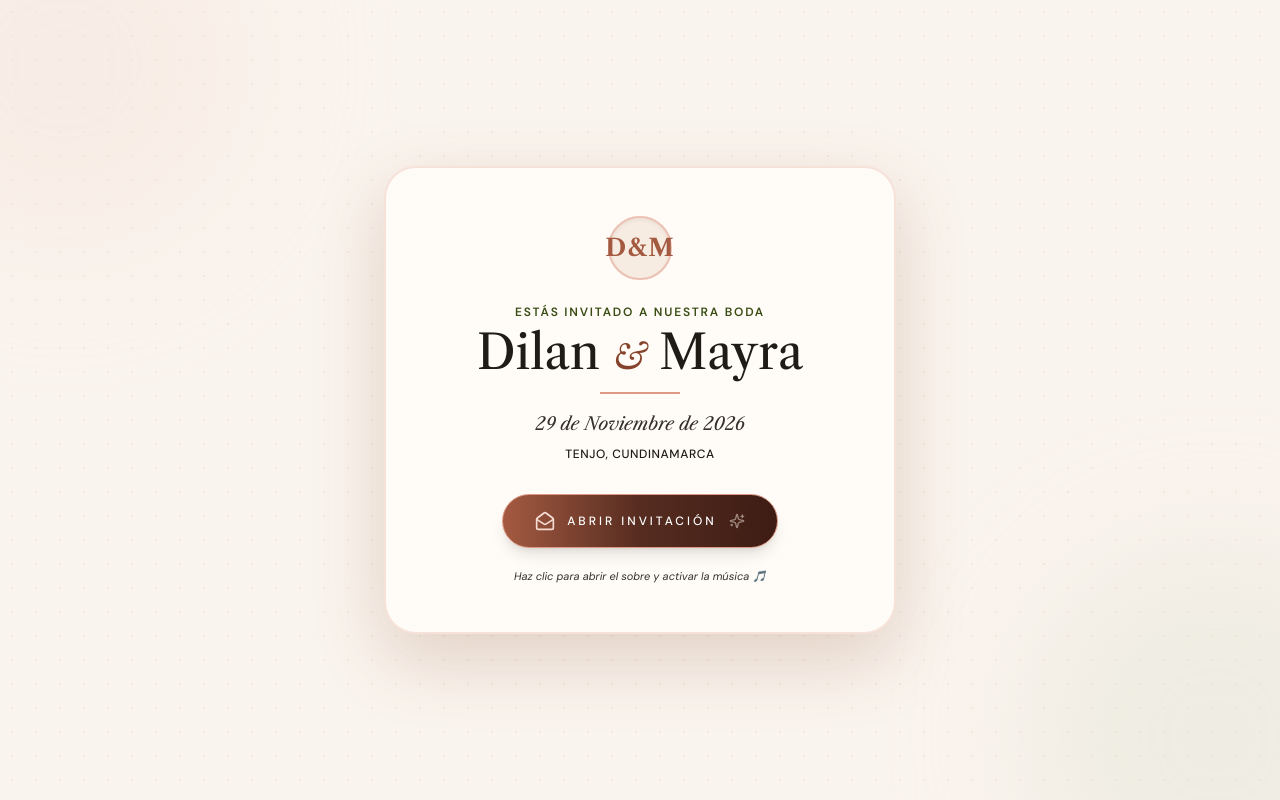
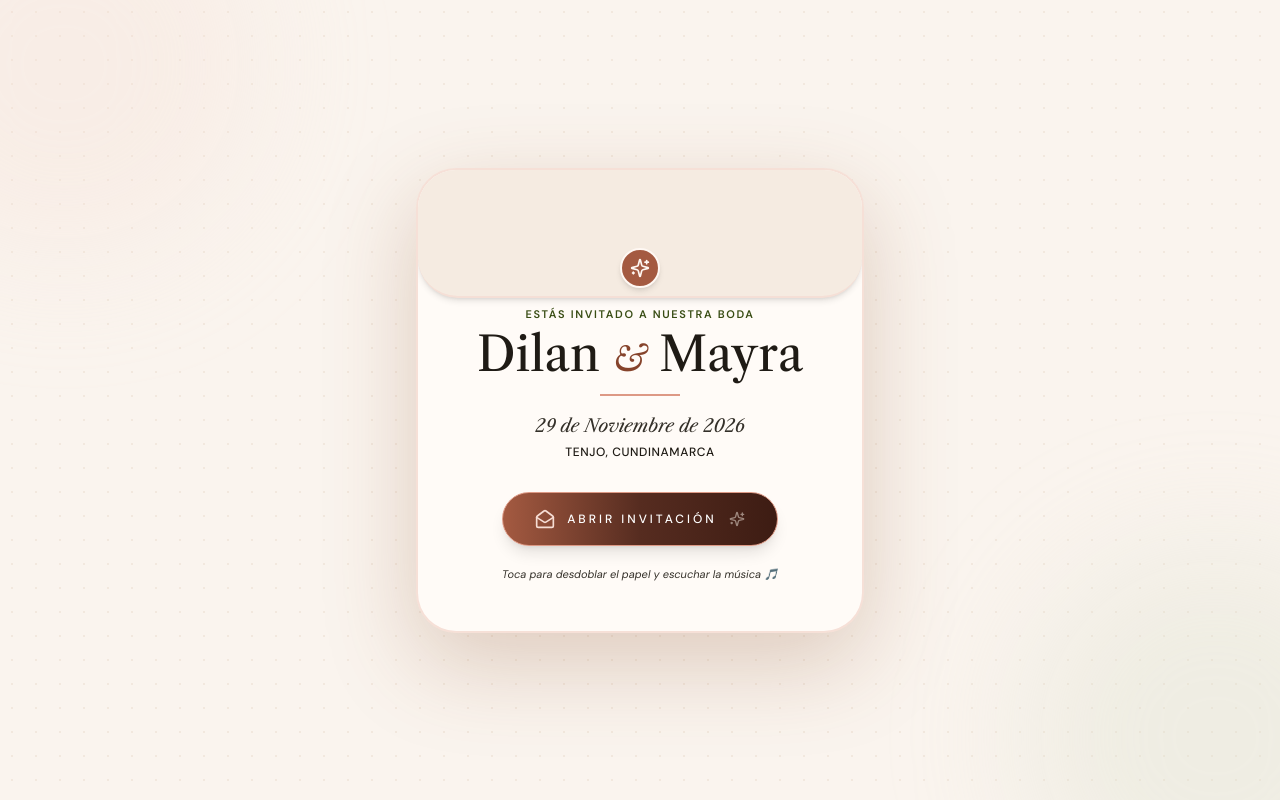
Before and after one commit to Dilan-has/invitacion, a Vue app: page / in a window 1280 px wide. Shown: the top 800 px of the page. Built offline with nearby package versions, Linux system fonts and the light colour scheme; a web font is replaced by a local one.

Commit message:
Animacion 3D de desdoblamiento de papel al abrir invitacion

```diff
--- a/src/components/WelcomeOverlay.vue
+++ b/src/components/WelcomeOverlay.vue
@@ -2,40 +2,63 @@
   <transition
     leave-active-class="transition-all duration-1000 ease-in-out"
     leave-from-class="opacity-100 scale-100"
-    leave-to-class="opacity-0 scale-105 pointer-events-none"
+    leave-to-class="opacity-0 scale-110 pointer-events-none"
   >
     <div
       v-if="isOpen"
-      class="fixed inset-0 z-[100] bg-[#FAF4EE] flex items-center justify-center p-4 overflow-hidden select-none"
+      class="fixed inset-0 z-[100] bg-[#FAF4EE] flex items-center justify-center p-4 overflow-hidden select-none [perspective:1200px]"
     >
-      <!-- Background Decorative Elements -->
+      <!-- Background Decorative Warm Gradients -->
       <div class="absolute inset-0 bg-[radial-gradient(#e5d5c5_1px,transparent_1px)] [background-size:24px_24px] opacity-40"></div>
       <div class="absolute -top-32 -left-32 w-96 h-96 bg-terracotta-200/30 rounded-full blur-3xl"></div>
       <div class="absolute -bottom-32 -right-32 w-96 h-96 bg-olive-200/30 rounded-full blur-3xl"></div>
 
-      <!-- Main Envelope Card Container -->
+      <!-- Main Envelope Outer Container -->
       <div
         :class="[
-          'relative max-w-lg w-full bg-[#FFFBF7] rounded-[2rem] p-8 sm:p-12 text-center border-2 border-terracotta-200/80 shadow-[0_25px_70px_rgba(139,81,44,0.22)] transition-all duration-1000 transform',
-          isOpening ? 'scale-110 rotate-1 opacity-0 blur-sm' : 'scale-100 rotate-0 opacity-100'
+          'relative max-w-md w-full transition-all duration-1000 transform [transform-style:preserve-3d]',
+          isUnfoldingLetter ? 'scale-110 -translate-y-8 opacity-0 blur-xs' : 'scale-100 translate-y-0 opacity-100'
         ]"
       >
-        <!-- Gold / Terracotta Top Ornament -->
+
+        <!-- Outer Craft Paper Envelope Card -->
+        <div class="relative bg-[#FFFBF7] rounded-[2.5rem] p-8 sm:p-12 text-center border-2 border-terracotta-200/90 shadow-[0_30px_90px_rgba(139,81,44,0.25)] overflow-hidden">
+
+          <!-- Top Envelope Triangular Flap Effect -->
+          <div
+            :class="[
+              'absolute top-0 left-0 right-0 h-32 bg-[#F5EBE1] border-b-2 border-terracotta-200/80 rounded-b-[2.5rem] origin-top transition-transform duration-700 ease-in-out shadow-md z-20 pointer-events-none',
+              isOpeningFlap ? '[transform:rotateX(-180deg)]' : '[transform:rotateX(0deg)]'
+            ]"
+          >
+            <!-- Gold Seal Motif on Flap -->
+            <div class="absolute bottom-2 left-1/2 -translate-x-1/2 w-10 h-10 rounded-full bg-terracotta-700 border-2 border-cream-100 flex items-center justify-center shadow-md">
+              <Sparkles class="w-5 h-5 text-cream-100" />
+            </div>
+          </div>
+
+          <!-- Inside Unfolding Letter Content -->
+          <div
+            :class="[
+              'relative z-10 transition-all duration-700 ease-out',
+              isOpeningFlap ? 'translate-y-2 scale-102' : 'translate-y-0'
+            ]"
+          >
+            <!-- Monogram Seal -->
             <div class="w-16 h-16 rounded-full bg-cream-200 border-2 border-terracotta-300 flex items-center justify-center mx-auto mb-6 text-terracotta-700 shadow-inner">
               <span class="font-serif text-2xl font-bold tracking-wider">D&amp;M</span>
             </div>
 
-        <span class="text-xs uppercase tracking-editorial text-olive-700 font-semibold mb-2 block">Estás Invitado a Nuestra Boda</span>
+            <span class="text-[11px] uppercase tracking-editorial text-olive-700 font-semibold mb-2 block">Estás Invitado a Nuestra Boda</span>
 
             <!-- Couple Names -->
             <h1 class="font-serif text-4xl sm:text-5xl text-charcoal-900 font-normal mb-3 leading-tight">
               Dilan <span class="font-serif italic text-terracotta-600 text-3xl sm:text-4xl">&amp;</span> Mayra
             </h1>
 
-        <!-- Date & Location -->
             <div class="w-20 h-0.5 bg-terracotta-400 mx-auto my-4"></div>
 
-        <p class="font-serif italic text-base sm:text-lg text-charcoal-800 mb-2">
+            <p class="font-serif italic text-base sm:text-lg text-charcoal-800 mb-1">
               29 de Noviembre de 2026
             </p>
 
@@ -46,7 +69,8 @@
             <!-- Wax Seal / Open Button -->
             <button
               @click="openEnvelope"
-          class="group relative inline-flex items-center justify-center gap-3 bg-gradient-to-r from-terracotta-700 via-terracotta-800 to-terracotta-900 text-white font-medium py-4 px-8 rounded-full shadow-lg hover:shadow-2xl transform hover:-translate-y-1 active:translate-y-0 transition-all duration-300 uppercase tracking-widest text-xs cursor-pointer border border-terracotta-400"
+              :disabled="isOpeningFlap"
+              class="group relative inline-flex items-center justify-center gap-3 bg-gradient-to-r from-terracotta-700 via-terracotta-800 to-terracotta-900 text-white font-medium py-4 px-8 rounded-full shadow-lg hover:shadow-2xl transform hover:-translate-y-1 active:translate-y-0 transition-all duration-300 uppercase tracking-widest text-xs cursor-pointer border border-terracotta-400 disabled:opacity-50"
             >
               <MailOpen class="w-5 h-5 text-terracotta-200 group-hover:scale-110 transition-transform" />
               <span>Abrir Invitación</span>
@@ -54,8 +78,11 @@
             </button>
 
             <p class="text-[11px] text-charcoal-800 mt-5 italic">
-          Haz clic para abrir el sobre y activar la música 🎵
+              Toca para desdoblar el papel y escuchar la música 🎵
             </p>
+          </div>
+
+        </div>
 
       </div>
 
@@ -70,22 +97,29 @@
 const emit = defineEmits(['open'])
 
 const isOpen = ref(true)
-const isOpening = ref(false)
+const isOpeningFlap = ref(false)
+const isUnfoldingLetter = ref(false)
 
 const openEnvelope = () => {
-  isOpening.value = true
+  // Step 1: Start 3D flap rotation upward
+  isOpeningFlap.value = true
 
-  // Trigger audio playback immediately on user interaction
+  // Immediately trigger background music playback on click
   emit('open')
 
+  // Step 2: Unfold letter card & expand
+  setTimeout(() => {
+    isUnfoldingLetter.value = true
+  }, 400)
+
+  // Step 3: Complete transition & unlock body scroll
   setTimeout(() => {
     isOpen.value = false
     document.body.style.overflow = ''
-  }, 700)
+  }, 1100)
 }
 
 onMounted(() => {
-  // Lock scroll until invitation is opened
   document.body.style.overflow = 'hidden'
 })
 </script>
```
Lines whose indentation alone changed are shown as unchanged.
